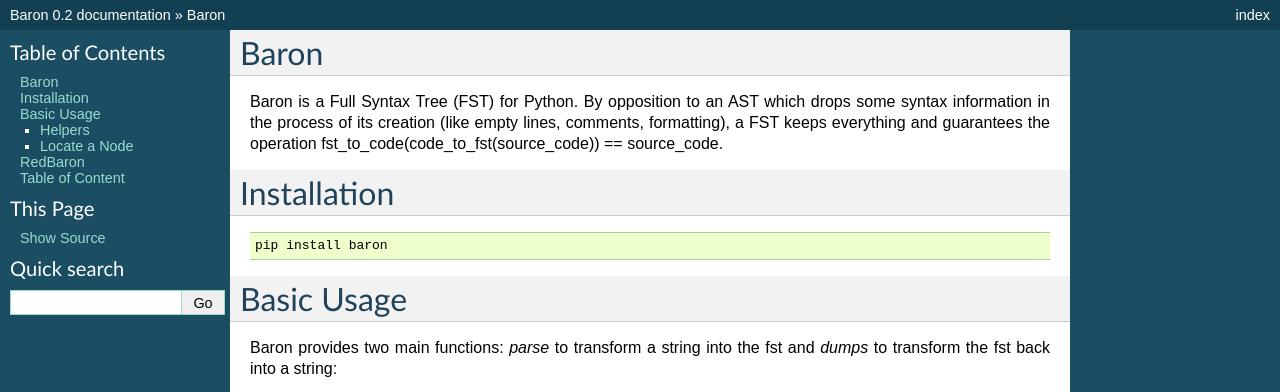
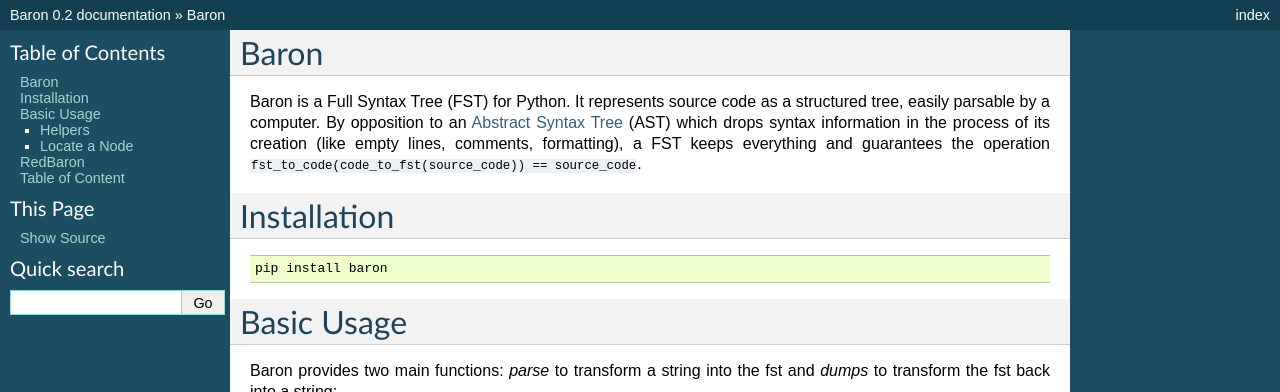
Before and after one commit to PyCQA/baron, a Sphinx documentation site: the page built from docs/index.rst, in a window 1280 px wide and 900 px high, cut to the strip 0-392 px from the top of the window. Built offline with Sphinx 7.4.7, drawn with Linux system fonts in a browser that asks for light colours.

Commit message:
[doc] clarify opposition to AST

```diff
--- a/docs/index.rst
+++ b/docs/index.rst
@@ -1,10 +1,13 @@
 Baron
 =====
 
-Baron is a Full Syntax Tree (FST) for Python. By opposition to an AST which
-drops some syntax information in the process of its creation (like empty lines,
-comments, formatting), a FST keeps everything and guarantees the operation
-fst_to_code(code_to_fst(source_code)) == source_code.
+Baron is a Full Syntax Tree (FST) for Python. It represents source code
+as a structured tree, easily parsable by a computer. By opposition to an
+`Abstract Syntax Tree
+<http://en.wikipedia.org/wiki/Abstract_syntax_tree>`_ (AST) which drops
+syntax information in the process of its creation (like empty lines,
+comments, formatting), a FST keeps everything and guarantees the
+operation :file:`fst_to_code(code_to_fst(source_code)) == source_code`.
 
 Installation
 ============
```
